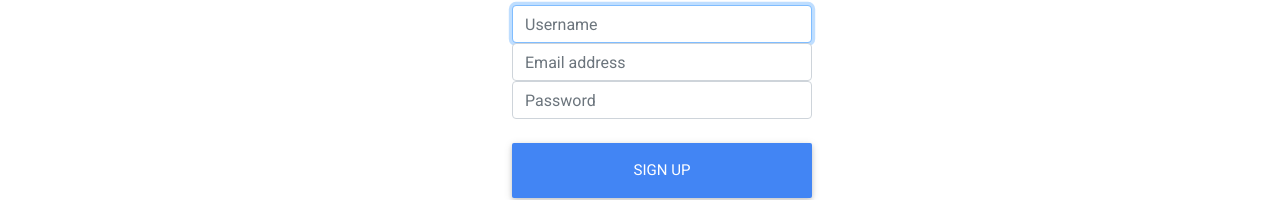
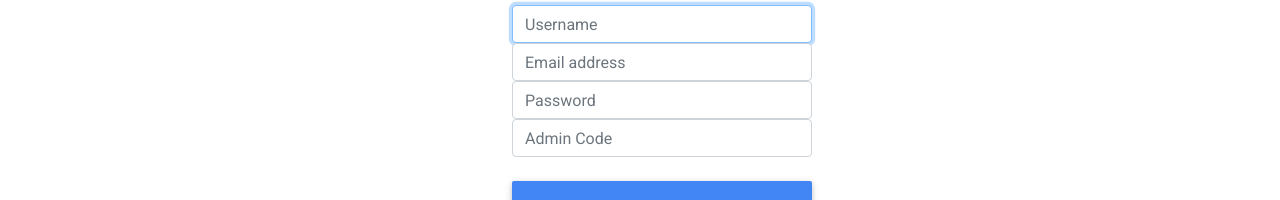
Before and after one commit to CFIST/cfist, a React (Create React App) app in the folder frontend/: page /signup in a window 1280 px wide. Shown: the part 409-609 px from the top of the page. Built offline with nearby package versions, Linux system fonts and the light colour scheme.

Commit message:
Fixed signup security

```diff
--- a/frontend/src/signup/signup.js
+++ b/frontend/src/signup/signup.js
@@ -11,21 +11,34 @@ class Signup extends Component {
         username: '',
         email: '',
         password: '',
-        admin:1,
+        admin:'',
+        incorrect: false,
         adminCode: "123"
     };
   }
 
-  signUp = _ => {
-      console.log(this.state.username, this.state.email, this.state.password,this.state.admin);
-    fetch(
-      `http://localhost:4000/addUser?username=${this.state.username}&password=${this.state.password}&email=${this.state.email}&administrator=${this.state.admin}`
-    ).catch(err => console.log(err));
-    this.setState({ redirect: true });
+  signUp = async _ => {
+    console.log(this.state.username, this.state.email, this.state.password);
+    if(this.state.admin === this.state.adminCode){
+      await fetch(
+        `http://localhost:4000/addUser?username=${this.state.username}&password=${this.state.password}&email=${this.state.email}`
+      ).catch(err => console.log(err));
+      await this.setState({ redirect: true });
+    }
+    else{
+      await this.setState({incorrect:true})
+      console.log(this.state.incorrect);
+    }
   };
 
-  showAdmin = _ =>{
-
+  showIncorrect = _ =>{
+    console.log(this.state.incorrect);
+    if(this.state.incorrect){
+      return <div style={{color:"red"}}> Admin Code Incorrect </div>
+    }
+    else{
+      return <div> </div>
+    }
   }
 
   render() {
@@ -50,10 +63,16 @@ class Signup extends Component {
             Password
           </label>
           <input  type="password" id="inputPassword"  className="form-control" onChange={e => this.setState({password: e.target.value })} placeholder="Password" required></input>
+          <label htmlFor="inputPassword" className="sr-only">
+            Admin Code
+          </label>
+          <input  type="password" id="inputPassword"  className="form-control" onChange={e => this.setState({admin: e.target.value })} placeholder="Admin Code" required></input>
           <br/>
+          {this.showIncorrect()}
           <button className="btn btn-lg btn-primary btn-block" onClick={this.signUp}  type="submit" >
             Sign Up
           </button>
+
           <div className="mb-3">
             Already have an account? &nbsp;
             <Link to="/">Sign in</Link>
```
Also changed, not shown: 1 other file (tests, documents, lock files or other folders).
